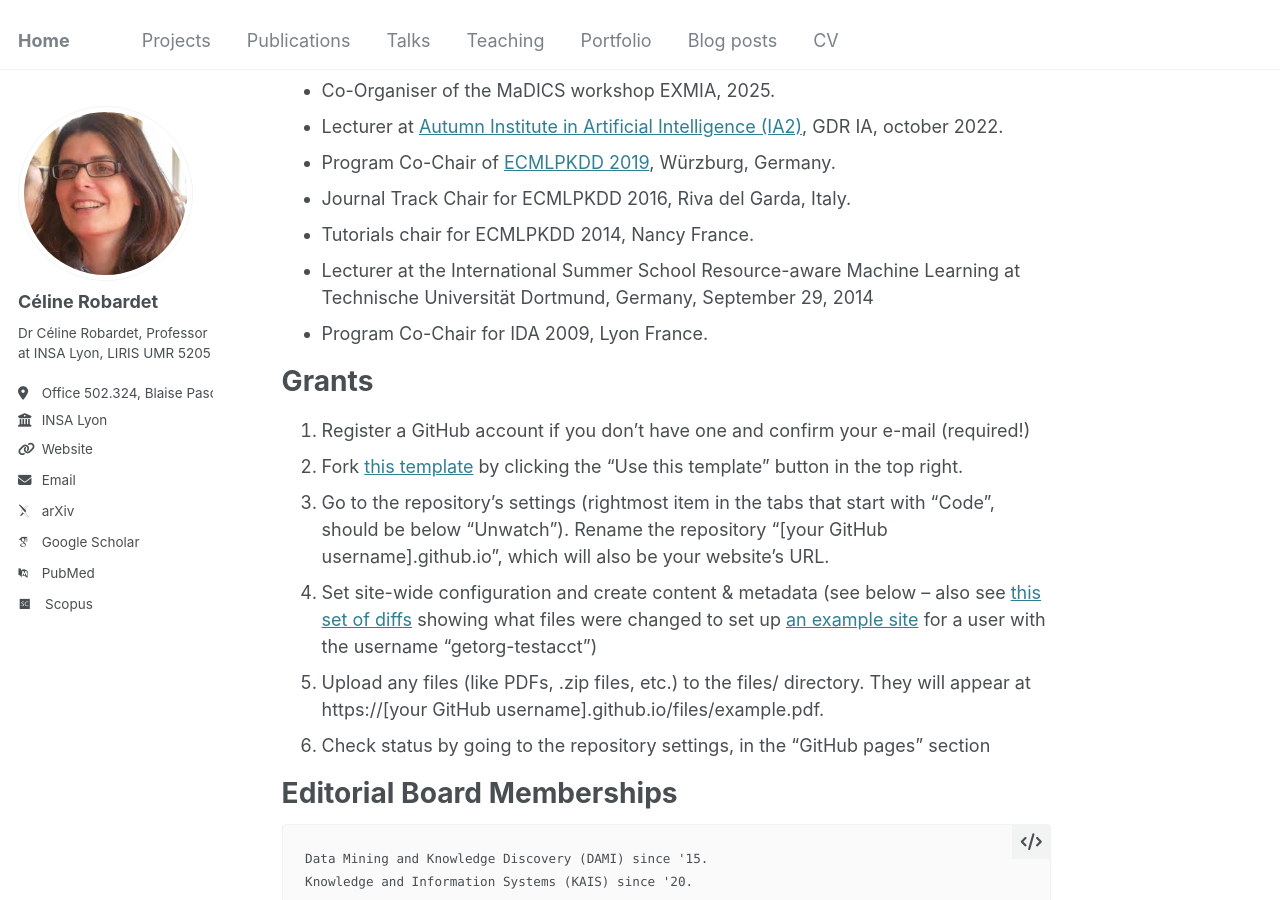
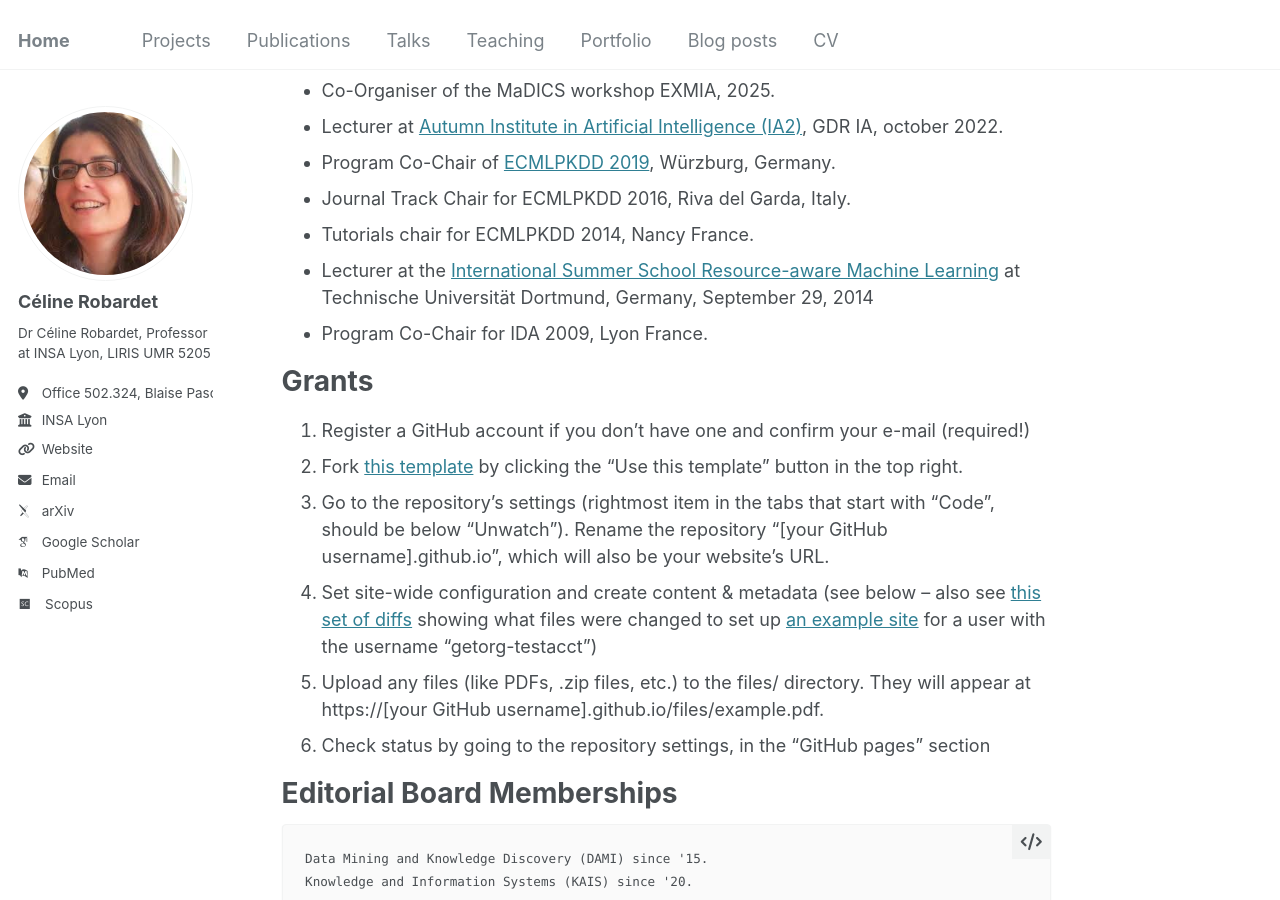
Before and after one commit to crobardet/crobardet.github.io, a Jekyll site: the page built from _pages/about.md, in a window 1280 px wide and 900 px high, scrolled down 521 px. Built offline with Jekyll 4.4.1, drawn with Linux system fonts in a browser that asks for light colours; some web fonts are replaced; part of the change alters nothing that is shown.

```diff
--- a/_pages/about.md
+++ b/_pages/about.md
@@ -20,7 +20,7 @@ Organisation & Invited Talks
 <li> Program Co-Chair of <a href="https://ecmlpkdd.org/2019/">ECMLPKDD 2019</a>, Würzburg, Germany.</li>
 <li>Journal Track Chair for ECMLPKDD 2016, Riva del Garda, Italy.</li>
 <li>Tutorials chair for ECMLPKDD 2014, Nancy France.</li>
-<li> Lecturer at the International Summer School Resource-aware Machine Learning at Technische Universität Dortmund, Germany, September 29, 2014</li>
+<li> Lecturer at the <a href="https://sfb876.tu-dortmund.de/SummerSchool2014">International Summer School Resource-aware Machine Learning</a> at Technische Universität Dortmund, Germany, September 29, 2014</li>
  <li> Program Co-Chair for IDA 2009, Lyon France.</li>
 </ul>
 
```
